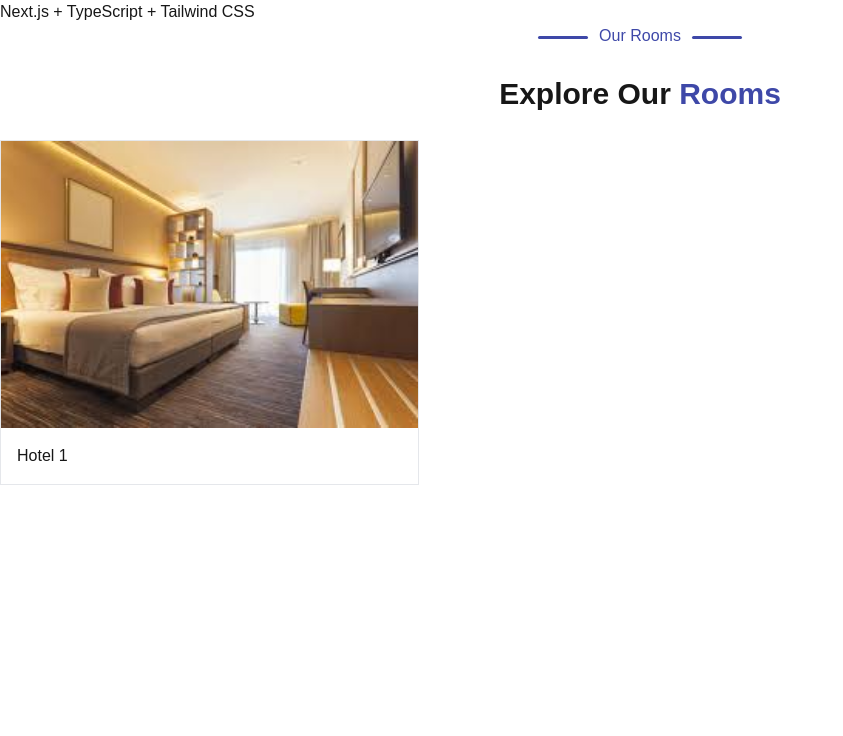
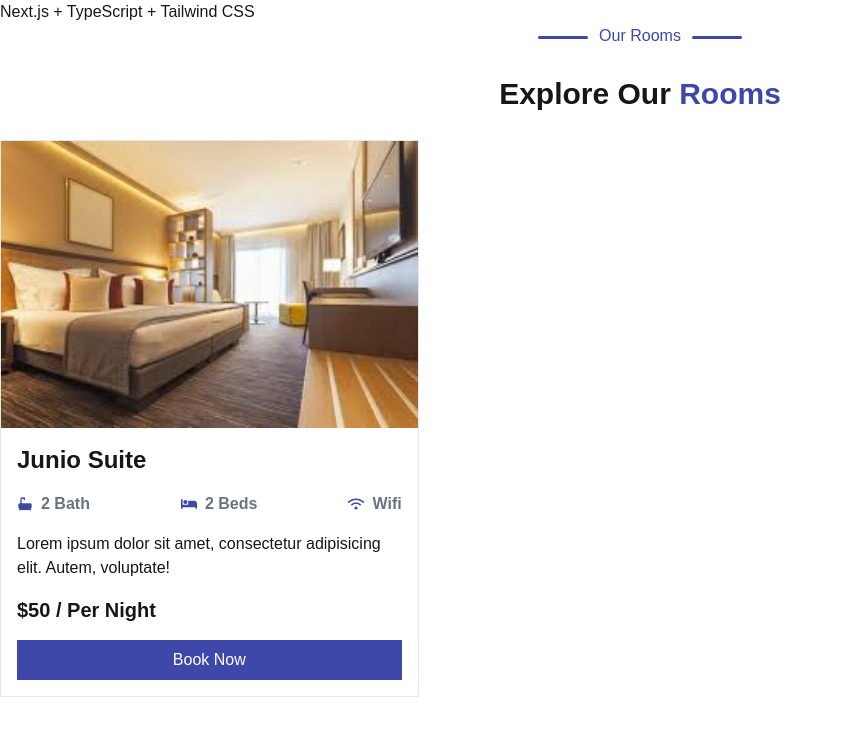
Before and after one commit to NabilaFerdousPrapty/Suite-Spot, a Next.js app: page / in a window 1280 px wide. Shown: the top 736 px of the page, without its empty margins (0-843 px from the left). Built offline with nearby package versions, Linux system fonts and the light colour scheme.

Commit message:
Added rest of the card

```diff
--- a/components/ourRoom/page.tsx
+++ b/components/ourRoom/page.tsx
@@ -2,6 +2,9 @@ import React from 'react';
 import './ourRoom.css';
 import Image from 'next/image';
 import hotel1 from '../../public/image/hotel1.jpeg';
+import { TbBathFilled } from 'react-icons/tb';
+import { FaBed } from 'react-icons/fa';
+import { FaWifi } from 'react-icons/fa6';
 
 const OurRoom = () => {
     return (
@@ -17,8 +20,21 @@ const OurRoom = () => {
                         alt={`hotel image`}
                         className="w-full"
                     />
-                    <div className='p-4'>
-                        <h1>Hotel 1</h1>
+                    <div className='p-4 space-y-4'>
+                        <h1 className='text-2xl font-bold'>Junio Suite</h1>
+                        <div className='text-gray-500 flex justify-between font-semibold
+                        '>
+                            <p className='flex items-center'><TbBathFilled className='text-[#3E48A8] mr-2' />
+                                2 Bath</p>
+                            <p className='flex items-center'><FaBed className='text-[#3E48A8] mr-2' />
+                                2 Beds</p>
+
+                            <p className='flex items-center'><FaWifi className='text-[#3E48A8] mr-2' />
+                                Wifi</p>
+                        </div>
+                        <p>Lorem ipsum dolor sit amet, consectetur adipisicing elit. Autem, voluptate!</p>
+                        <p className='text-xl font-bold'>$50 / Per Night</p>
+                        <button className='button w-full bg-[#3E48A8] text-white p-2'>Book Now</button>
                     </div>
                 </div>
             </div>
```
Also changed, not shown: package.json (+5 -4 lines), 1 other file (tests, documents, lock files or other folders).
